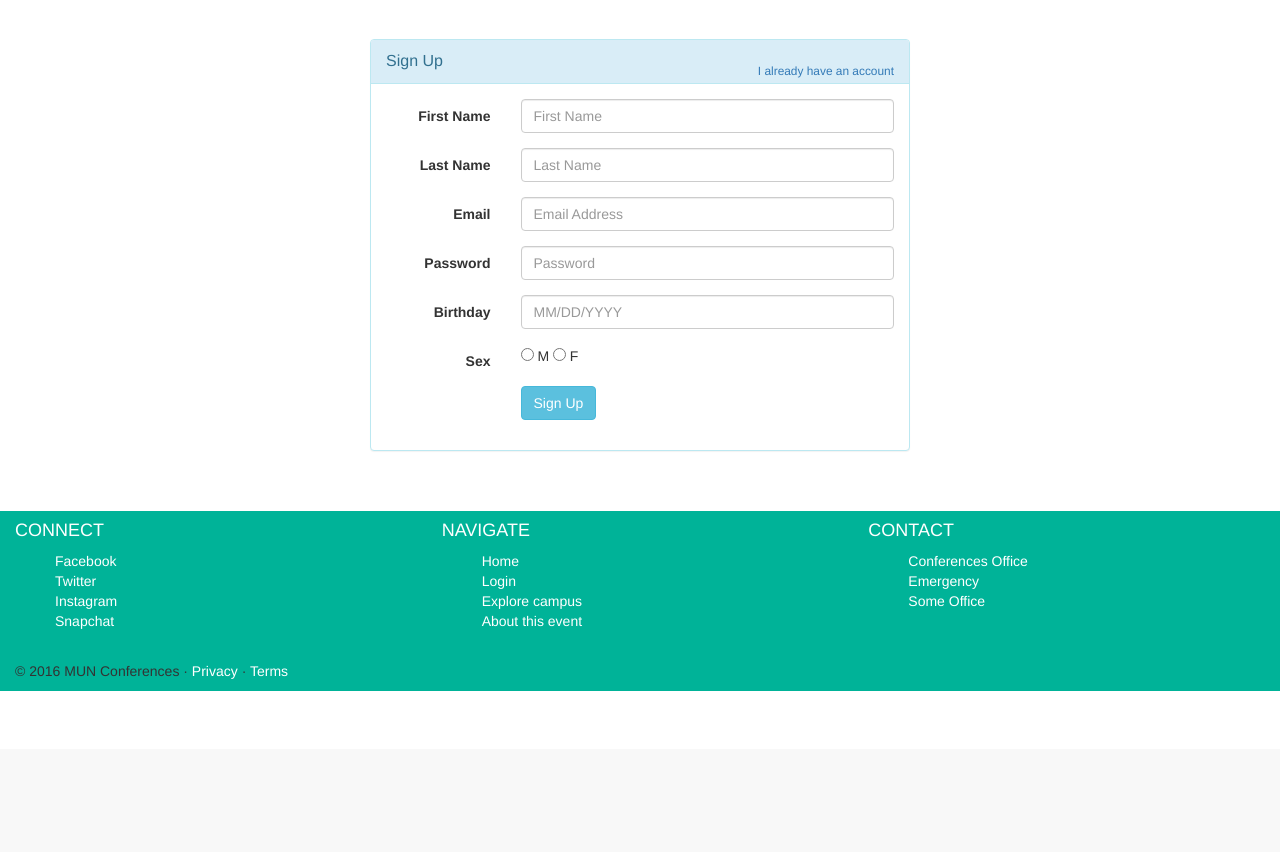
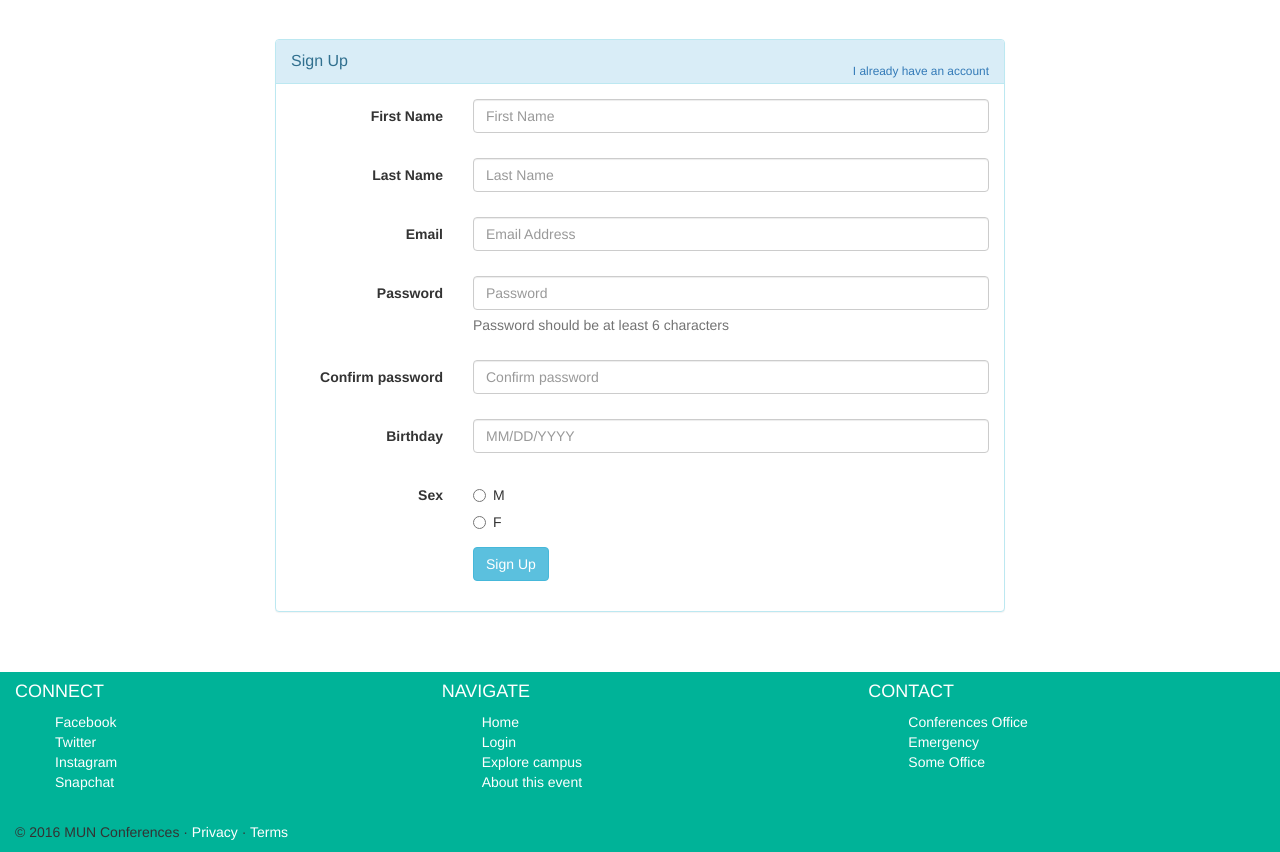
Before and after one commit to ToJen/conferences.io, a PHP site: page /signup.php in a window 1280 px wide. Shown: the part 51-903 px from the top of the page. Before the commit the page ends 742 px from the top, so only its background shows below. Run offline with PHP 8.4, Linux system fonts and the light colour scheme; some libraries are stand-ins or nearby versions.

Commit message:
Modified database structure, tidied up login page, and added validation for sign up page

```diff
--- a/conferences.sql
+++ b/conferences.sql
@@ -10,10 +10,11 @@ CREATE TABLE User
 	firstName VARCHAR(50) NOT NULL,
 	lastName VARCHAR(50) NOT NULL,
 	eMail VARCHAR(255) NOT NULL,
+	username VARCHAR(50) NOT NULL,
+	password VARCHAR(50) NOT NULL,
 	sex char(1) NOT NULL,
 	address VARCHAR(255),
 	birthDate DATE,
-	password VARCHAR(50) NOT NULL,
 	profilePic BLOB,
 	description TEXT,
 	jobTitle VARCHAR(100),
--- a/signup.php
+++ b/signup.php
@@ -2,11 +2,12 @@
 <html lang="en">
 	<head>
 	    <meta charset="utf-8">
-	    <title>Signup to MUN Conferences</title>
+	    <title>Sign Up - MUN Conferences</title>
 	    <meta name="viewport" content="width=device-width, initial-scale=1">
 		<link rel="stylesheet" href="https://maxcdn.bootstrapcdn.com/bootstrap/3.3.7/css/bootstrap.min.css">
 		<script src="https://ajax.googleapis.com/ajax/libs/jquery/1.12.4/jquery.min.js"></script>
 		<script src="https://maxcdn.bootstrapcdn.com/bootstrap/3.3.7/js/bootstrap.min.js"></script>
+		<script src="https://cdnjs.cloudflare.com/ajax/libs/1000hz-bootstrap-validator/0.11.9/validator.js"></script>
 
 		<!-- Bootstrap Date-picker Plugin -->
 		<link rel="stylesheet" href="https://cdnjs.cloudflare.com/ajax/libs/bootstrap-datepicker/1.4.1/css/bootstrap-datepicker3.css"/>
@@ -22,23 +23,24 @@
 		        autoclose: true,
 		      };
 		      date_input.datepicker(options);
-		    })
+		    });
 		</script>
 	</head>
 	<body>
 		<?php include('header.php'); ?>
 		<br />
 		<br />
+
 	    <div class="container">
 
-        <div id="signupbox" style="margin-top:50px" class="mainbox col-md-6 col-md-offset-3 col-sm-8 col-sm-offset-2">
+	        <div id="signupbox" style="margin-top:50px" class="mainbox col-md-8 col-md-offset-2 col-sm-8 col-sm-offset-2">
 		        <div class="panel panel-info">
 		            <div class="panel-heading">
 		                <div class="panel-title">Sign Up</div>
 		                <div style="float:right; font-size: 85%; position: relative; top:-10px"><a id="signinlink" href="signin.php">I already have an account</a></div>
 		            </div>
 		            <div class="panel-body" >
-	              <form id="signupform" class="form-horizontal" role="form">
+		              	<form id="signupform" action="validate.php" data-toggle="validator" method="post" class="form-horizontal" role="form">
 			                <div id="signupalert" style="display:none" class="alert alert-danger">
 			                    <p>Error:</p>
 			                    <span></span>
@@ -47,59 +49,76 @@
 			                <div class="form-group">
 			                    <label for="firstname" class="col-md-3 control-label">First Name</label>
 			                    <div class="col-md-9">
-	                      <input type="text" class="form-control" name="firstname" placeholder="First Name" required>
+									<input type="text" id="firstname" class="form-control" name="firstname" placeholder="First Name" data-error="First name required" required>
+									<div class="help-block with-errors"></div>
 			                    </div>
 			                </div>
 			                <div class="form-group">
 			                    <label for="lastname" class="col-md-3 control-label">Last Name</label>
 			                    <div class="col-md-9">
-	                      <input type="text" class="form-control" name="lastname" placeholder="Last Name" required>
+			                    	<input type="text" id="lastname" class="form-control" name="lastname" placeholder="Last Name" data-error="Last name required" required>
+			                      	<div class="help-block with-errors"></div>
 			                    </div>
 			                </div>
 
 			                <div class="form-group">
 			                    <label for="email" class="col-md-3 control-label">Email</label>
 			                    <div class="col-md-9">
-	                      <input type="text" class="form-control" name="email" placeholder="Email Address" required>
+			                      	<input type="email" id="email" class="form-control" name="email" placeholder="Email Address" data-error="Invalid email address" required>
+			                      	<div class="help-block with-errors"></div>
 			                    </div>
 			                </div>
 
 			                <div class="form-group">
 			                    <label for="password" class="col-md-3 control-label">Password</label>
 			                    <div class="col-md-9">
-	                      <input type="password" class="form-control" name="passwd" placeholder="Password" required>
+			                      	<input type="password" data-minlength="6" id="password" class="form-control" name="password" placeholder="Password" required>
+			                      	<div class="help-block">Password should be at least 6 characters</div>
+			                    </div>
+			                </div>
+
+			                <div class="form-group">
+			                    <label for="confirmPassword" class="col-md-3 control-label">Confirm password</label>
+			                    <div class="col-md-9">
+			                      	<input type="password" id="confirmPassword" class="form-control" name="confirmPassword" placeholder="Confirm password" data-match="#password" data-match-error="Passwords do not match" required>
+			                      	<div class="help-block with-errors"></div>
 			                    </div>
 			                </div>
 
 			                <div class="form-group">
 			                    <label for="birthday" class="col-md-3 control-label">Birthday</label>
 			                    <div class="col-md-9">
-	                      <input class="form-control" id="date" name="date" placeholder="MM/DD/YYYY" type="text"/>
+									<input class="form-control" id="date" name="date" placeholder="MM/DD/YYYY" type="text" data-error="Birthday required" required>
+			                      	<div class="help-block with-errors"></div>
 			                    </div>
 			                </div>
 
 			                <div class="form-group">
 			                    <label for="sex" class="col-md-3 control-label">Sex</label>
 			                    <div class="col-md-9">
-	                      <input type="radio" class="form-horizontal" name="sex" value="male"> M
-	                      <input type="radio" class="form-horizontal" name="sex" value="female"> F
+			                      	<div class="radio">
+			                    		<label>
+											<input type="radio" class="form-horizontal" name="sex" value="male" required> M
+										</label>
+									</div>
+									<div class="radio">
+										<label>
+			                      			<input type="radio" class="form-horizontal" name="sex" value="female" required> F
+			                      		</label>
+			                      	</div>
 			                    </div>
 			                </div>
 
 			                <div class="form-group">
 			                    <div class="col-md-offset-3 col-md-9">
-	                      <button id="btn-signup" type="button" class="btn btn-info">
-	                      	Sign Up
-	                     	</button>
+			                      <input id="submit" type="submit" name="submit" class="btn btn-info" value="Sign Up">
 			                    </div>
 			                </div>
 			            </form>
-
 		          	</div>
 		        </div>
 	        </div>
-
-    </div>	<!-- .container -->
+	    </div>
 
 	    <br><br>
 	    <?php include("footer.php") ?>
--- /dev/null
+++ b/validate.php
@@ -0,0 +1,5 @@
+<?php
+	$validEmail = ereg("\b[A-Z0-9._%+-]+@[A-Z0-9.-]+\.[A-Z]{2,}\b", $_POST["email"]);
+
+	if($validEmail) die(header("location:signup.php?invalidEmail=1"));
+?>
```
Also changed, not shown: login.php (added, +67 -0 lines), signin.php (+9 -8 lines). Lines whose indentation alone changed are shown as unchanged.
